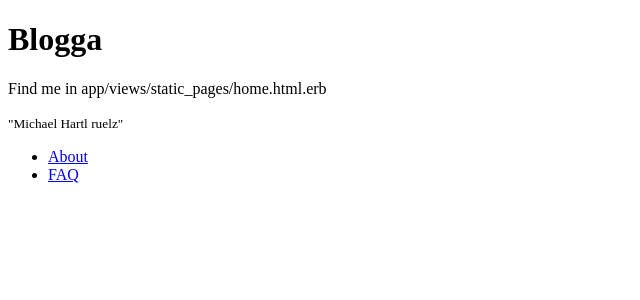
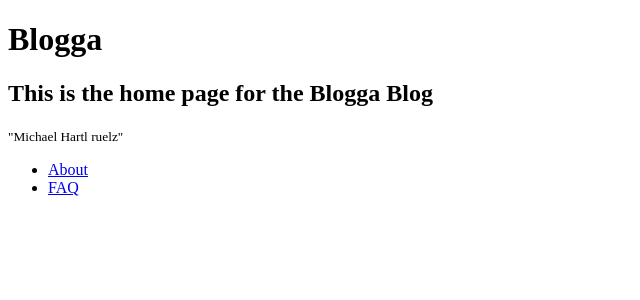
Before and after one commit to mtschmitz/project2, a Rails app: page / in a window 1280 px wide. Shown: the part 96-396 px from the top of the page, without its empty margins (0-640 px from the left). Run offline with Rails 7, Linux system fonts and the light colour scheme; style sheets or scripts are compiled from the project's sources; some libraries are stand-ins or nearby versions.

Commit message:
Fixed test helper to make static pages tests work

```diff
--- a/app/helpers/application_helper.rb
+++ b/app/helpers/application_helper.rb
@@ -6,5 +6,5 @@ module ApplicationHelper
     else
       "#{base_title} | #{page_title}"
   end
+  end
 end
-end
--- a/app/views/layouts/application.html.erb
+++ b/app/views/layouts/application.html.erb
@@ -1,7 +1,8 @@
+
 <!DOCTYPE html>
 <html>
 <head>
-  <title><%=full_title(yield(:title))%></title>
+  <title><%= full_title(yield(:title)) %></title>
 
   <%= stylesheet_link_tag    "application", media: "all", "data-turbolinks-track" => true %>
   <%= javascript_include_tag "application", "data-turbolinks-track" => true %>
--- a/app/views/static_pages/about.html.erb
+++ b/app/views/static_pages/about.html.erb
@@ -1,2 +1,4 @@
-<h1>About us</h1>
+<% provide(:title, 'About') %>
+
+<h1>About</h1>
 <p>2 Boy Bloggerz and a Big Bad Blog</p>
--- a/app/views/static_pages/faq.html.erb
+++ b/app/views/static_pages/faq.html.erb
@@ -1,2 +1,4 @@
-<h1>StaticPages#faq</h1>
+<% provide(:title, 'FAQ') %>
+
+<h1>FAQ</h1>
 <p>Find me in app/views/static_pages/faq.html.erb</p>
--- a/app/views/static_pages/home.html.erb
+++ b/app/views/static_pages/home.html.erb
@@ -1,2 +1,10 @@
+<% provide(:title, '') %>
+
+<div class="center hero-unit">
 <h1>Blogga</h1>
-<p>Find me in app/views/static_pages/home.html.erb</p>
+
+  <h2>
+    This is the home page for the Blogga Blog
+  </h2>
+
+</div>
```
Also changed, not shown: spec/helpers/application_helper_spec.rb (added, +18 -0 lines), spec/support/utilities.rb (added, +1 -0 lines).
